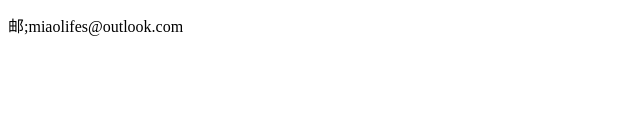
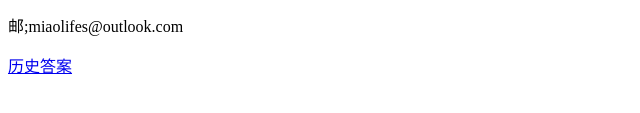
Before and after one commit to miaolife/miaolife.github.io, a plain HTML site: page index.html in a window 1280 px wide. Shown: the part 545-658 px from the top of the page, without its empty margins (0-640 px from the left). Drawn offline with Linux system fonts and the light colour scheme.

Commit message:
Update index.html

```diff
--- a/index.html
+++ b/index.html
@@ -1,3 +1,4 @@
 <img src=img/miaolifes_4.png>
 <p>Q: 2649751194</p>
 <p>邮;miaolifes@outlook.com</p>
+<a href="https://miaolife/sth_2.jpg">历史答案</a>
```
